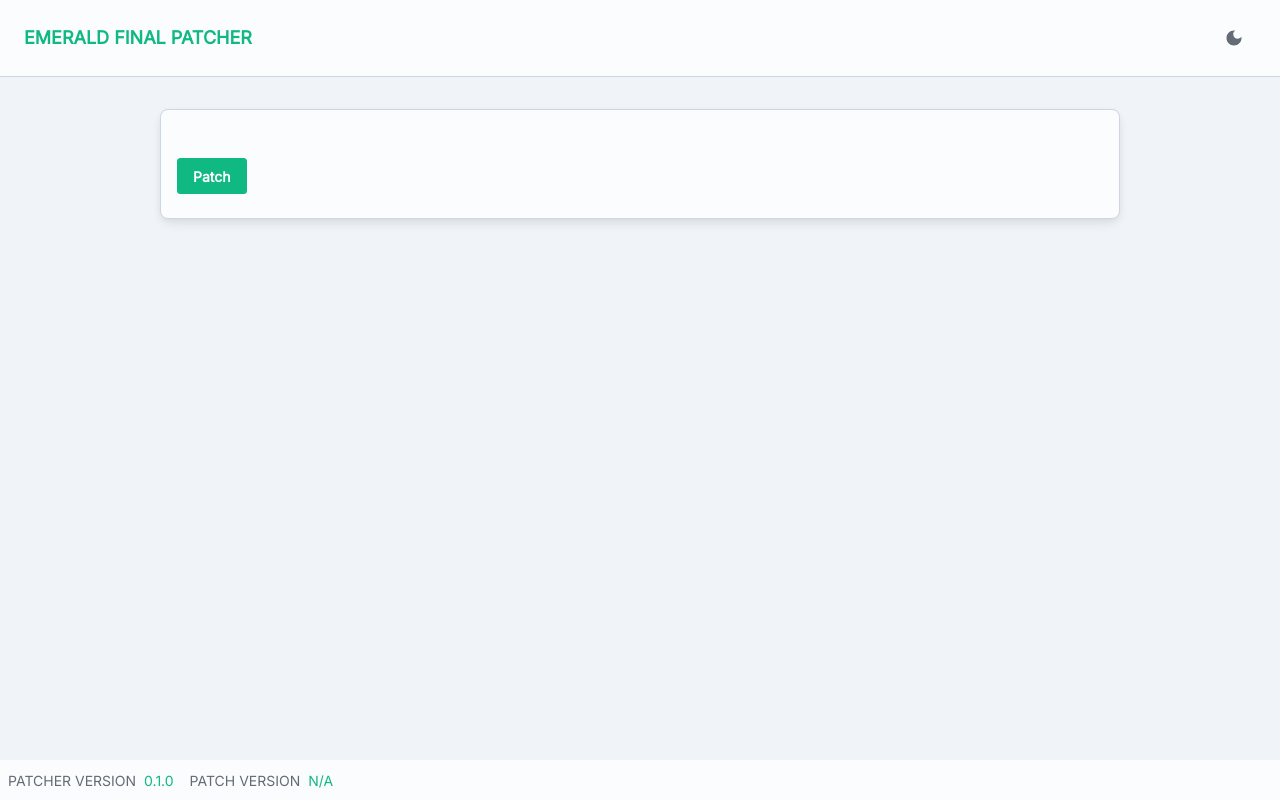
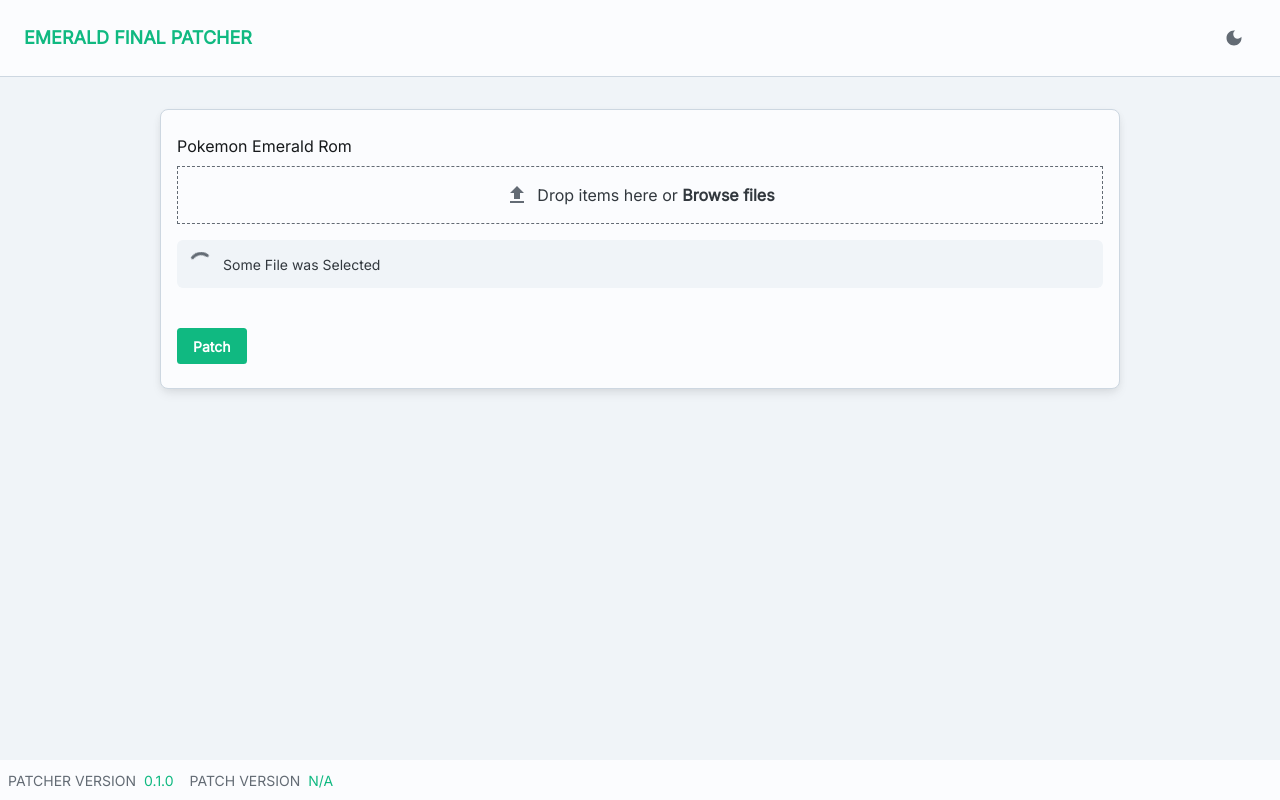
Before and after one commit to elizabethlfransen/emerald-final-patcher, a React (Vite) app: page / in a window 1280 px wide. Built offline with nearby package versions, Linux system fonts and the light colour scheme.

Commit message:
Make rom selector

```diff
--- /dev/null
+++ b/src/components/FileDropzone.tsx
@@ -0,0 +1,56 @@
+import {ReactNode, useCallback, useRef} from "react";
+import {Box, FormControl, FormLabel, Typography, styled, Alert, CircularProgress} from "@mui/joy";
+import {Upload} from "@mui/icons-material";
+
+export interface FileDropzoneProps {
+    label: ReactNode,
+    fullWidth?: boolean
+}
+
+const VisuallyHiddenInput = styled('input')`
+  clip: rect(0 0 0 0);
+  clip-path: inset(50%);
+  height: 1px;
+  overflow: hidden;
+  position: absolute;
+  bottom: 0;
+  left: 0;
+  white-space: nowrap;
+  width: 1px;
+`;
+
+export function FileDropzone({label, fullWidth}: FileDropzoneProps) {
+    const inputRef = useRef<HTMLInputElement>(null);
+    const handleClick = useCallback(() => {
+        inputRef.current?.click();
+    }, [])
+    return (
+        <FormControl size={"lg"}>
+            <FormLabel htmlFor={"romFile"} sx={{
+                cursor: "pointer"
+            }}>{label}</FormLabel>
+            <VisuallyHiddenInput ref={inputRef} id={"romFile"} type="file"/>
+            <Box onClick={handleClick}
+                 sx={{
+                     cursor: "pointer",
+                     display: fullWidth ? 'flex' : 'inline-flex',
+                     border: "1px dashed",
+                     borderColor: "neutral.500",
+                     p: 2,
+                     justifyContent: 'center',
+                     alignItems: 'center',
+                     mb: 2
+                 }}>
+                <Upload sx={{mr: 1}}/>
+                <Typography>
+                    Drop items here or <Typography fontWeight={"bold"}>Browse files</Typography>
+                </Typography>
+            </Box>
+            <Alert color={"neutral"} sx={{mb: 2}}>
+                <CircularProgress size={"sm"} color={"neutral"}/>
+                Some File was Selected
+            </Alert>
+
+        </FormControl>
+    )
+}
--- a/src/components/PatchForm.tsx
+++ b/src/components/PatchForm.tsx
@@ -1,9 +1,10 @@
 import {Box} from "@mui/joy";
+import {FileDropzone} from "./FileDropzone.tsx";
 
 export function PatchForm() {
     return (
         <Box>
-
+            <FileDropzone label={"Pokemon Emerald Rom"}/>
         </Box>
     )
 }
```
